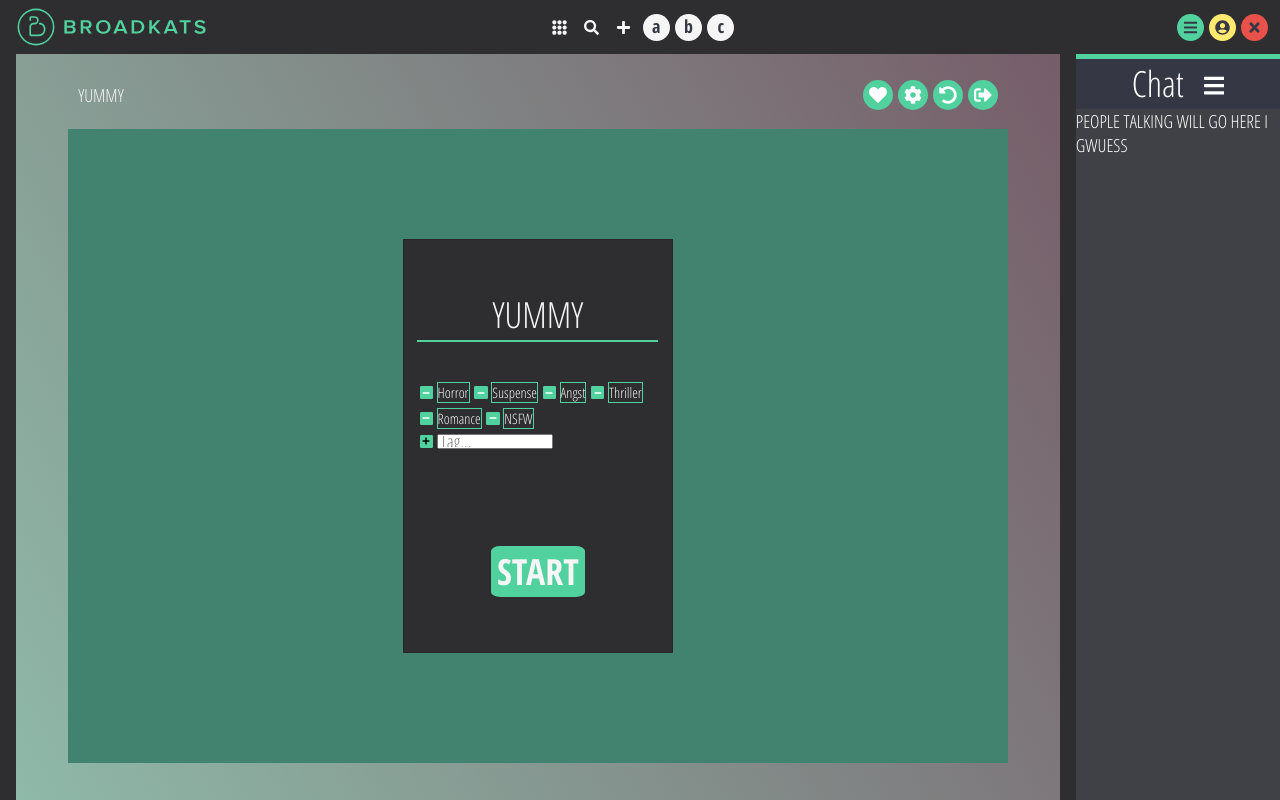
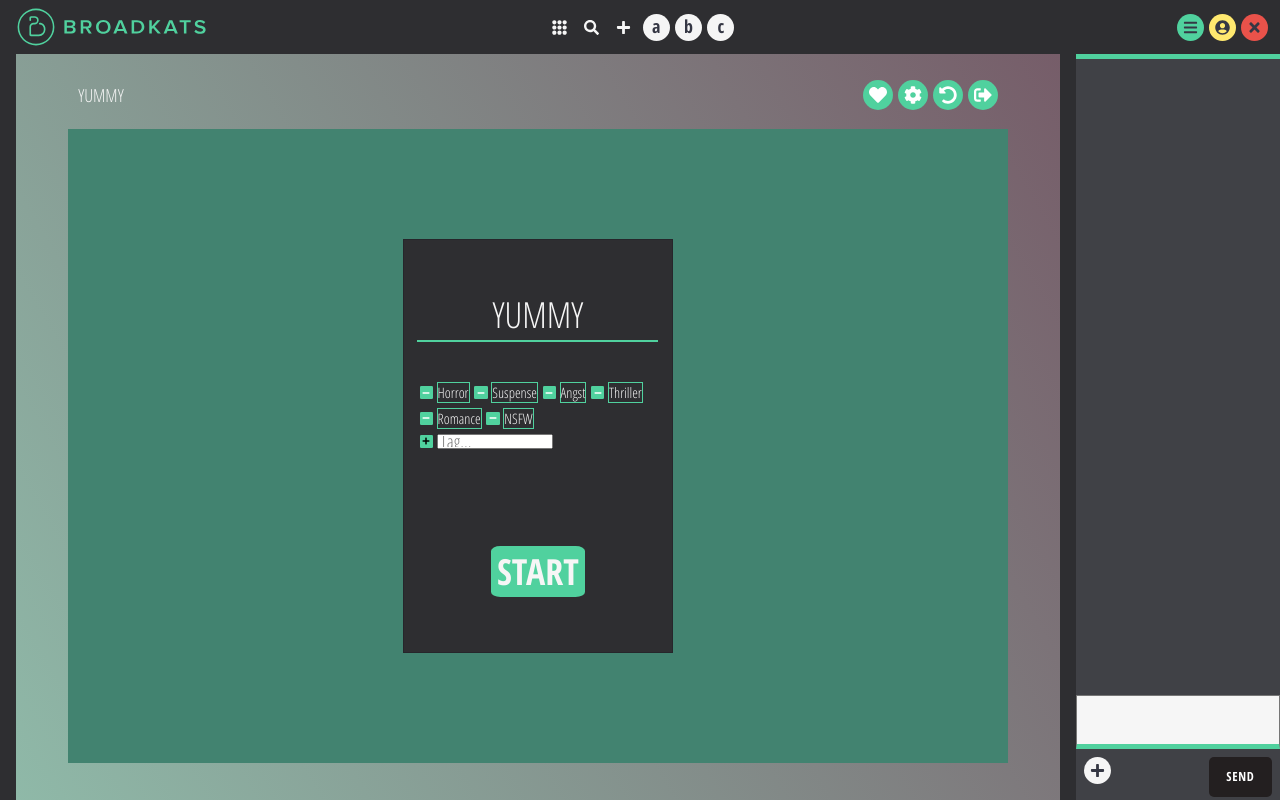
Before and after one commit to at235am/broadkats-prototype, a React (Create React App) app: page /room in a window 1280 px wide. Built offline with nearby package versions, Linux system fonts and the light colour scheme.

Commit message:
chat skeleton

```diff
--- a/src/components/chat/chat.component.jsx
+++ b/src/components/chat/chat.component.jsx
@@ -1,12 +1,37 @@
 import React from "react";
-
+import FormInput from "../form-input/form-input.component.jsx";
+import CustomButton from "../custom-button/custom-button.component.jsx";
+import { ReactComponent as PlusIcon } from "../../assets/icons/plus-solid.svg";
+import CircleButton from "../circle-btn/circle-btn.component.jsx";
 import "./chat.styles.scss";
 
 class Chat extends React.Component {
 
+	autosize(){
+	    this.style.cssText = 'height:auto';
+	    let newHeight = this.scrollHeight + 'px';
+	    this.style.cssText = 'height:' + newHeight;
+	}
+
+	componentDidMount(){
+		let chatbox = document.getElementById("chatbox");
+		chatbox.addEventListener('keydown', this.autosize);
+	}
+
 	render() {
 		return (
-			<div></div>
+			<div className="chatContainer">
+				<div className="chatHistory"/>
+				<textarea id="chatbox" className="chatTextInput"/>
+				<div className="chatButtons">
+					<CustomButton className="send">
+						Send
+					</CustomButton>
+					<CircleButton className="attach"
+						icon={<PlusIcon />}
+					/>
+				</div>
+			</div>
 		);
 	}
 }
--- /dev/null
+++ b/src/components/chat/chat.styles.scss
@@ -0,0 +1,61 @@
+@import "../../assets/colors";
+
+.chatContainer {
+	display: flex;
+	flex-direction: column;
+	height: 100%;
+}
+
+.chatHistory {
+	display: block;
+	order: 1;
+	flex-grow: 1;
+
+	min-height: 50%;
+	height: auto;
+}
+
+.chatTextInput{
+	display: block;
+	order: 2;
+	flex-shrink: 0;
+
+    max-height: 40%;
+
+    background-color: $white;
+    border-bottom: 5px solid $greenmain;
+
+    font-family: "Open Sans Condensed";
+    font-weight: bold;
+    color: $black3;
+    font-size: 0.9em;
+
+    overflow: hidden;
+    resize: none;
+
+    &:focus {
+      outline: none;
+    }
+
+}
+
+.chatButtons{
+	display: block;
+	order: 3;
+	flex-shrink: 0;
+
+	min-height: auto;
+	height: auto;
+	max-height: auto;
+
+	margin: 2%;
+	padding: 2%;
+
+	.send {
+		float: right;
+	}
+
+	.attach {
+		float: left;
+	}
+}
--- a/src/pages/room-page/room-page.component.jsx
+++ b/src/pages/room-page/room-page.component.jsx
@@ -7,7 +7,7 @@ import RoomScreen from "../../components/room-screen/room-screen.component";
 import RoomBar from "../../components/room-bar/room-bar.component";
 import RoomSettings from "../../components/room-settings/room-settings.component";
 import Init from "../../components/room-init/room-init.component";
-
+import Chat from "../../components/chat/chat.component.jsx";
 // Test imports
 import Tabs from "../../components/tabs/tabs.component";
 
@@ -71,9 +71,7 @@ class RoomPage extends Component {
           />
         </Sidebar>
         <Sidebar side="right" visible="true">
-          <CollapsibleContent id="collapsible-CHAT" label="Chat"
-          content={"PEOPLE TALKING WILL GO HERE I GWUESS"}
-          />
+          <Chat/>
         </Sidebar>
         <div className="room">
           {this.state.showInit && (
```
Also changed, not shown: src/components/chat/chat.style.scss (deleted).
